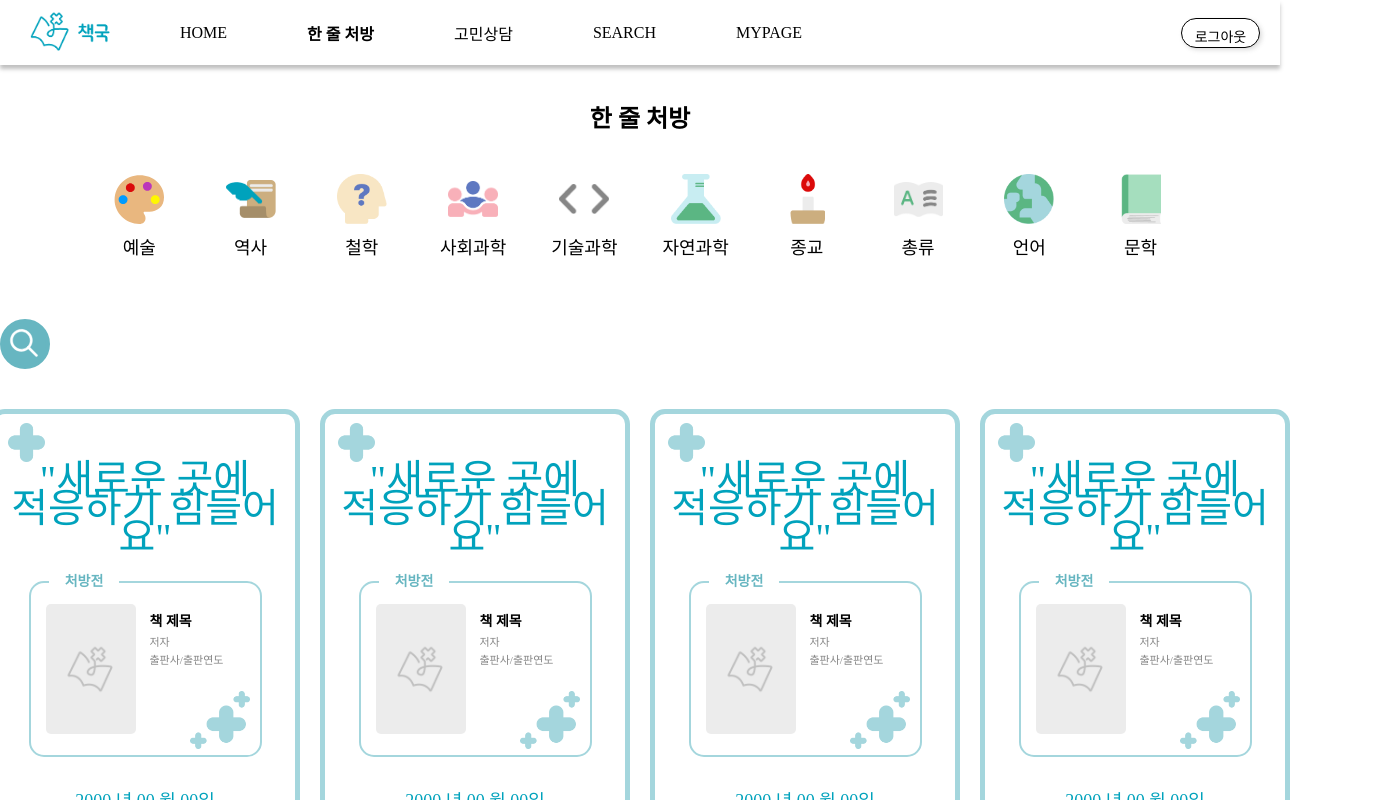
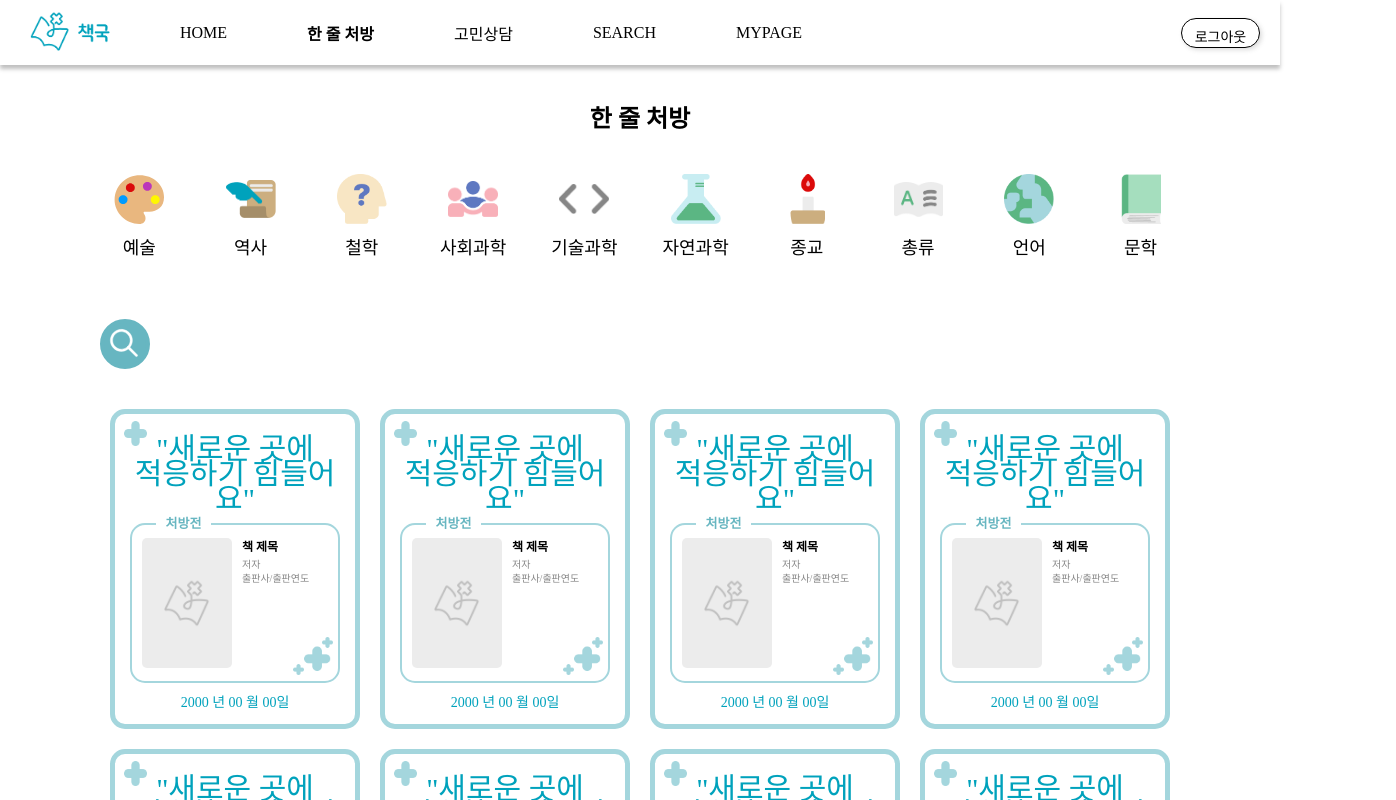
Before and after one commit to kw-bookmedicine/frontend, a React (Create React App) app: page /oneline/prescription in a window 1280 px wide. Shown: the top 800 px of the page, 1396 px wide, since content can reach past the window. Built offline with nearby package versions, Linux system fonts and the light colour scheme; no server answers; a web font is replaced by a local one.

Commit message:
:lipstick: Style: 한 줄 처방 페이지 화면 비율 조정

```diff
--- a/src/styles/Counseling/PrescriptionCard.css
+++ b/src/styles/Counseling/PrescriptionCard.css
@@ -1,6 +1,6 @@
 .prscrCard_container {
-	width: 310px;
-	height: 420px;
+	width: 250px;
+	height: 320px;
 	background-color: #fff;
 	border: 5px solid #a4d6dd;
 	border-radius: 15px;
@@ -31,35 +31,36 @@
 	flex-direction: column;
 	align-items: center;
 	width: 100%;
-	height: 150px;
+	height: 50px;
 }
 
 .prscr_vector_icon {
 	position: absolute;
-	left: 3px;
-	width: 39px;
-	height: 39px;
+	top: -2px;
+	left: -1px;
+	width: 25px;
+	height: 25px;
 	object-fit: contain;
 }
 
 .prscrCard_title_wrapper {
 	display: flex;
 	width: 100%;
-	height: 90px;
+	height: 30px;
 	flex-direction: column;
 	align-items: center;
 	justify-content: center;
-	margin-top: 40px;
+	margin-top: 35px;
 	text-align: center;
 }
 
 .prscrCard_title {
 	color: #00a2bc;
 	font-family: 'SangSangAnt';
-	font-size: 40px;
+	font-size: 30px;
 	font-style: normal;
 	font-weight: 500;
-	line-height: 29px;
+	line-height: 25px;
 }
 
 .prscrCard_user_name_wrapper {
@@ -76,17 +77,17 @@
 
 .prscrCard_mid_wrapper {
 	position: sticky;
-	margin-top: 8px;
+	margin-top: 50px;
 	width: 100%;
-	height: 200px;
+	height: 170px;
 	display: flex;
 	justify-content: center;
 }
 
 #prscrCard_mid_title {
-	width: 70px;
+	width: 55px;
 	top: -12px;
-	left: 45px;
+	left: 32px;
 	display: flex;
 	justify-content: center;
 	align-items: center;
@@ -97,15 +98,15 @@
 	color: #67b6c1;
 	font-family: 'HakgyoansimWoojuR';
 	font-weight: 600;
-	font-size: 14px;
+	font-size: 13px;
 	line-height: 17px;
 }
 
 .prscrCard_bookInfo_wrapper {
 	display: flex;
-	padding: 20px 15px;
-	width: 233px;
-	height: 176px;
+	padding: 10px 10px;
+	width: 210px;
+	height: 160px;
 	border: #a4d6dd 2px solid;
 	border-radius: 15px;
 }
@@ -113,7 +114,7 @@
 .bookInfo_left_wrapper {
 	display: flex;
 	align-items: center;
-	width: 105px;
+	width: 90px;
 }
 
 .bookInfo_img {
@@ -128,17 +129,17 @@
 	display: flex;
 	flex-direction: column;
 	width: 100%;
-	padding-top: 10px;
-	padding-left: 14px;
+	padding-top: 5px;
+	padding-left: 10px;
 }
 
 .prscrCard_bookInfo_title {
 	width: 100%;
 	font-family: var(--basic-font);
-	font-size: 14px;
+	font-size: 12px;
 	font-style: normal;
 	font-weight: 700;
-	line-height: 18px;
+	line-height: 15px;
 }
 
 .prscrCard_bookInfo_author,
@@ -146,19 +147,19 @@
 	width: 100%;
 	color: #868686;
 	font-family: var(--basic-font);
-	font-size: 11px;
+	font-size: 10px;
 	font-weight: 400;
 	font-style: normal;
-	line-height: 13px;
+	line-height: 9px;
 	margin-top: 5px;
 }
 
 .pharmacy_icon_group {
 	position: absolute;
-	bottom: -15px;
+	bottom: -5px;
 	right: -5px;
-	width: 60px;
-	height: 60px;
+	width: 40px;
+	height: 40px;
 	object-fit: contain;
 }
 
@@ -175,7 +176,7 @@
 .prscrCard_bottom_wrapper {
 	display: flex;
 	width: 100%;
-	height: 40px;
+	height: 20px;
 	justify-content: center;
 	align-items: center;
 }
@@ -185,8 +186,8 @@
 	font-family: 'HakgyoansimWoojuR';
 	font-weight: 500;
 	font-style: normal;
-	font-size: 18px;
-	line-height: 22px;
+	font-size: 14px;
+	line-height: 16px;
 	color: #00a2bc;
 	align-items: center;
 	justify-content: center;
--- a/src/styles/Prescription/OneLinePrescription.css
+++ b/src/styles/Prescription/OneLinePrescription.css
@@ -32,7 +32,7 @@
 	align-items: center;
 	width: 100%;
 	height: fit-content;
-	max-width: 1440px;
+	max-width: 1080px;
 }
 
 .OneLinePrscr_search_wrapper {
@@ -42,7 +42,7 @@
 	width: 90%;
 	height: 70px;
 	min-width: 1296px;
-	max-width: 1440px;
+	max-width: 1080px;
 	padding-top: 20px;
 	margin: 40px auto;
 }
@@ -53,7 +53,8 @@
 	row-gap: 20px;
 	column-gap: 20px;
 	min-width: 1000px;
-	max-width: 1440px;
+	max-width: 1080px;
+	height: -moz-fit-content;
 	height: fit-content;
 	align-self: center;
 	justify-items: center;
```
